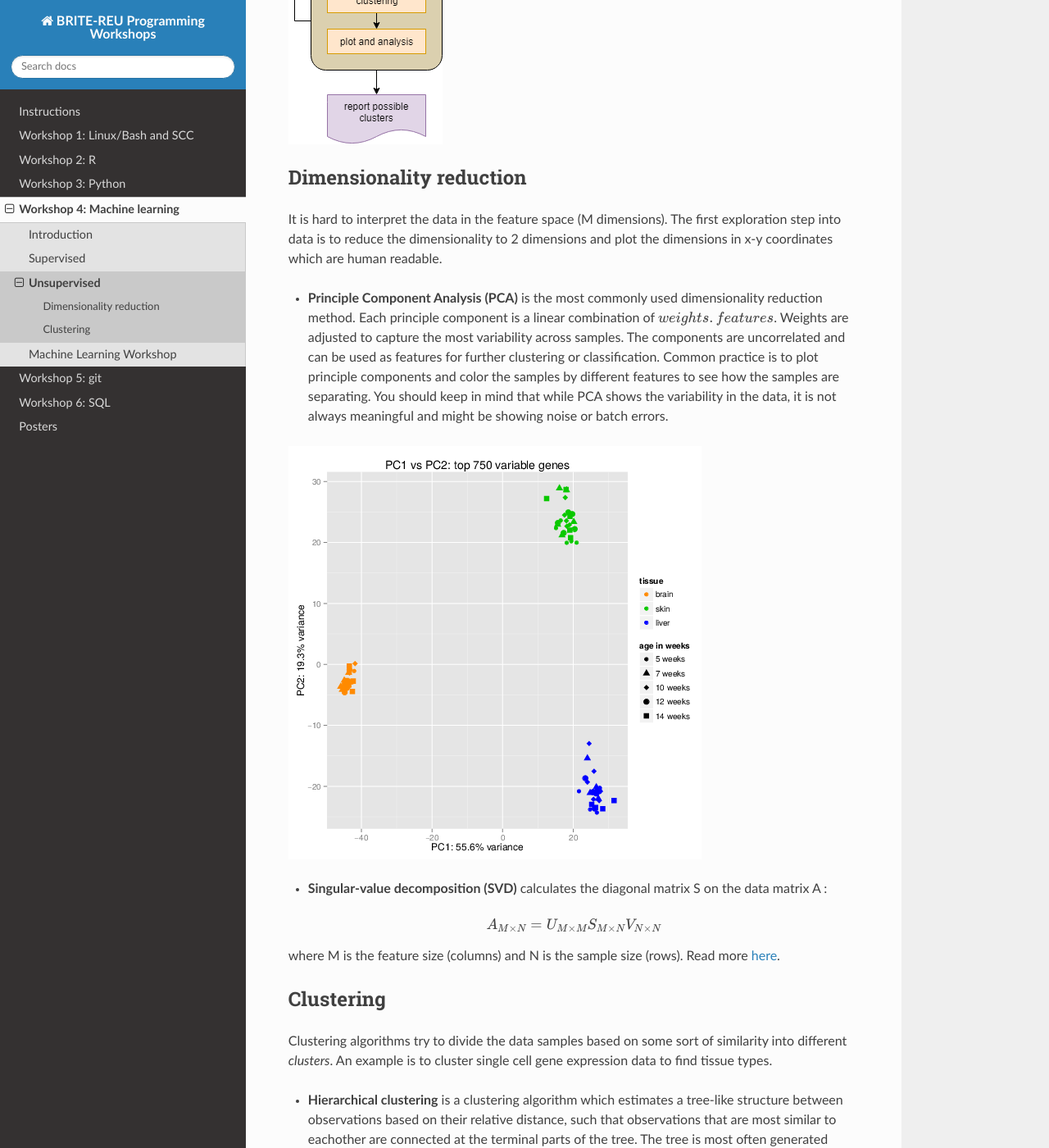
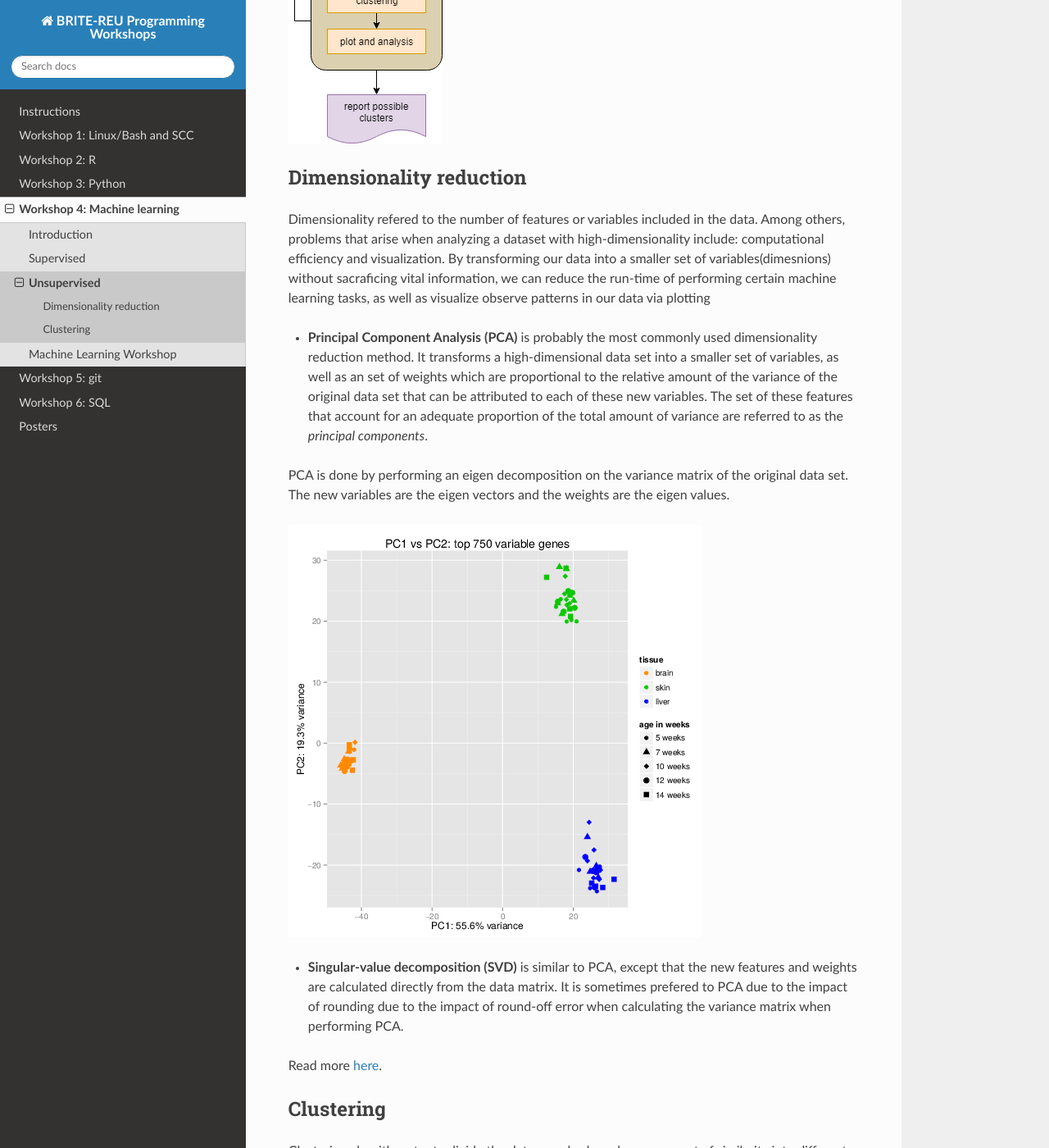
Before and after one commit to BRITE-REU/programming-workshops, a Sphinx documentation site: the page built from source/workshops/04_Machine_learning/unsupervised_learning.rst, in a window 1280 px wide and 1400 px high, scrolled down 565 px. Shown: the whole window at 82% size. Built offline with Sphinx 7.4.7 and the Read the Docs theme 2.0.0, drawn with Linux system fonts in a browser that asks for light colours; pages that are not in the unit, such as notebooks, are missing from menus.

Commit message:
Changed wording to PCA

```diff
--- a/source/workshops/04_Machine_learning/unsupervised_learning.rst
+++ b/source/workshops/04_Machine_learning/unsupervised_learning.rst
@@ -12,19 +12,17 @@
 Dimensionality reduction
 ----------------------------
 
-It is hard to interpret the data in the feature space (M dimensions). The first exploration step into data is to reduce the dimensionality to 2 dimensions and plot the dimensions in x-y coordinates which are human readable.
+Dimensionality refered to the number of features or variables included in the data. Among others, problems that arise when analyzing a dataset with high-dimensionality include: computational efficiency and visualization.  By transforming our data into a smaller set of variables(dimesnions) without sacraficing vital information, we can reduce the run-time of performing certain machine learning tasks, as well as visualize observe patterns in our data via plotting
 
-* **Principle Component Analysis (PCA)** is the most commonly used dimensionality reduction method. Each principle component is a linear combination of :math:`weights.features`. Weights are adjusted to capture the most variability across samples. The components are uncorrelated and can be used as features for further clustering or classification. Common practice is to plot principle components and color the samples by different features to see how the samples are separating. You should keep in mind that while PCA shows the variability in the data, it is not always meaningful and might be showing noise or batch errors.
+* **Principal Component Analysis (PCA)** is probably the most commonly used dimensionality reduction method.  It transforms a high-dimensional data set into a smaller set of variables, as well as an set of weights which are proportional to the relative amount of the variance of the original data set that can be attributed to each of these new variables.  The set of these features that account for an adequate proportion of the total amount of variance are referred to as the *principal components*.
+
+PCA is done by performing an eigen decomposition on the variance matrix of the original data set. The new variables are the eigen vectors and the weights are the eigen values.
 
 .. image:: img/grz_tissues_PCA.png
 
-* **Singular-value decomposition (SVD)** calculates the diagonal matrix S on the data matrix A :
+* **Singular-value decomposition (SVD)** is similar to PCA, except that the new features and weights are calculated directly from the data matrix.  It is sometimes prefered to PCA due to the impact of rounding due to the impact of round-off error when calculating the variance matrix when performing PCA.
 
-.. math::
-
-    A_{M \times N} = U_{M \times M} S_{M \times N} V_{N \times N}
-
-where M is the feature size (columns) and N is the sample size (rows). Read more `here <http://andrew.gibiansky.com/blog/mathematics/cool-linear-algebra-singular-value-decomposition/>`_.
+Read more `here <http://andrew.gibiansky.com/blog/mathematics/cool-linear-algebra-singular-value-decomposition/>`_.
 
 ----------------------------
 Clustering
```
